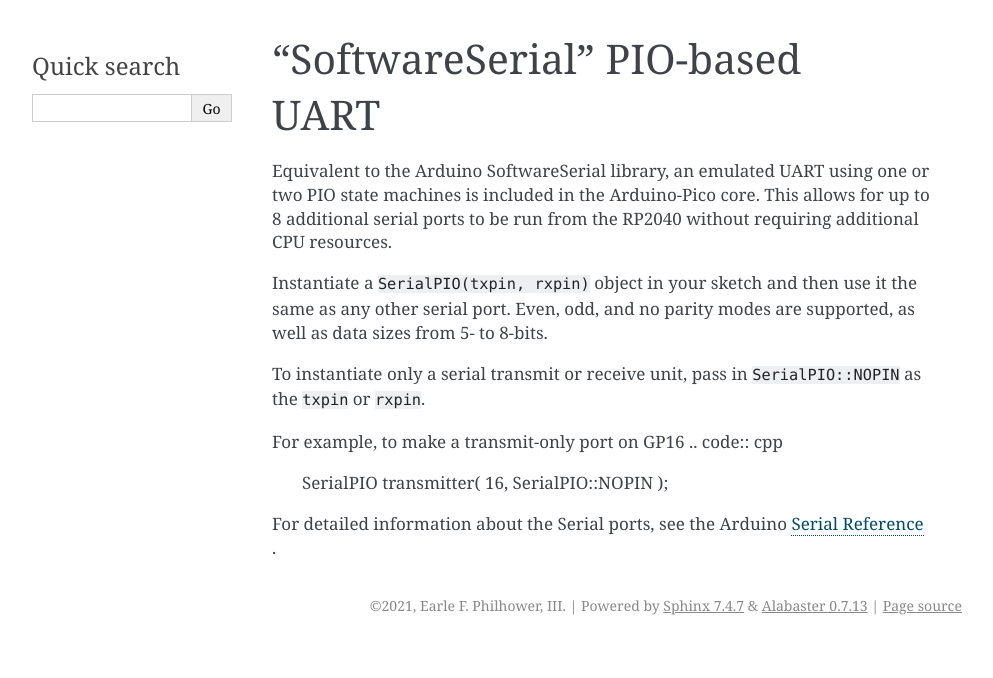
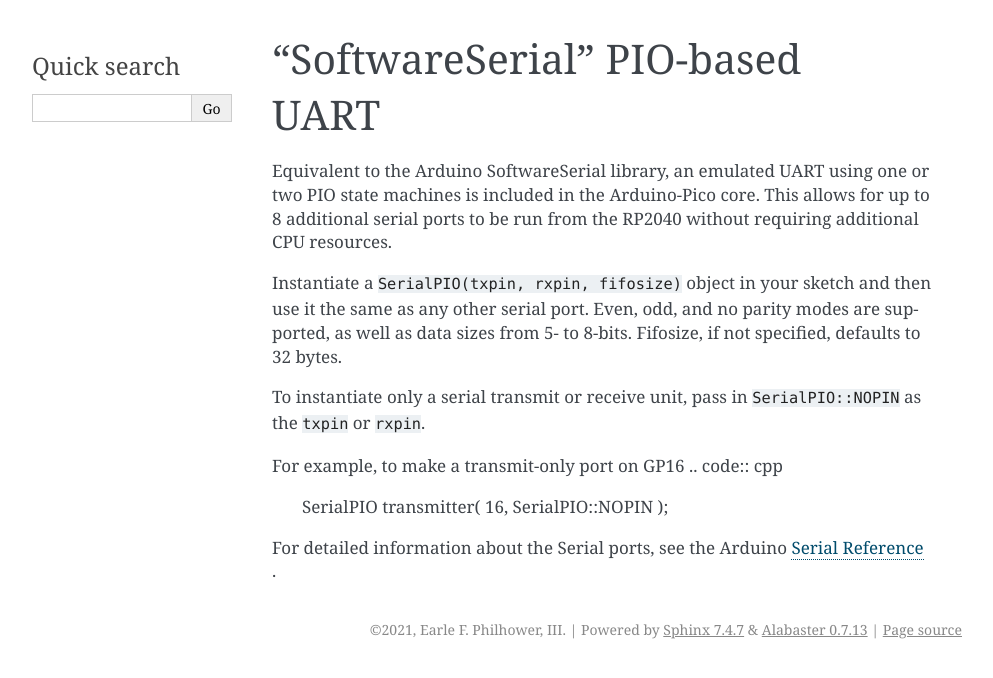
Before and after one commit to earlephilhower/arduino-pico, a Sphinx documentation site: the page built from docs/piouart.rst, in a window 1280 px wide. Shown: the top 678 px of the page, without its empty margins (148-1141 px from the left). Built offline with Sphinx 7.4.7, drawn with Linux system fonts in a browser that asks for light colours; pages that are not in the unit, such as notebooks, are missing from menus.

Commit message:
Allow setting the SerialPIO FIFO depth in the constructor (#405)
Defaults to 32 bytes, like the HW Serial ports, but can be set to
any desired value when instantiated.

```diff
--- a/docs/piouart.rst
+++ b/docs/piouart.rst
@@ -6,9 +6,10 @@
 allows for up to 8 additional serial ports to be run from the RP2040 without
 requiring additional CPU resources.
 
-Instantiate a ``SerialPIO(txpin, rxpin)`` object in your sketch and then
+Instantiate a ``SerialPIO(txpin, rxpin, fifosize)`` object in your sketch and then
 use it the same as any other serial port.  Even, odd, and no parity modes
-are supported, as well as data sizes from 5- to 8-bits.
+are supported, as well as data sizes from 5- to 8-bits.  Fifosize, if not
+specified, defaults to 32 bytes.
 
 To instantiate only a serial transmit or receive unit, pass in
 ``SerialPIO::NOPIN`` as the ``txpin`` or ``rxpin``.
```
Also changed, not shown: 2 other files.
